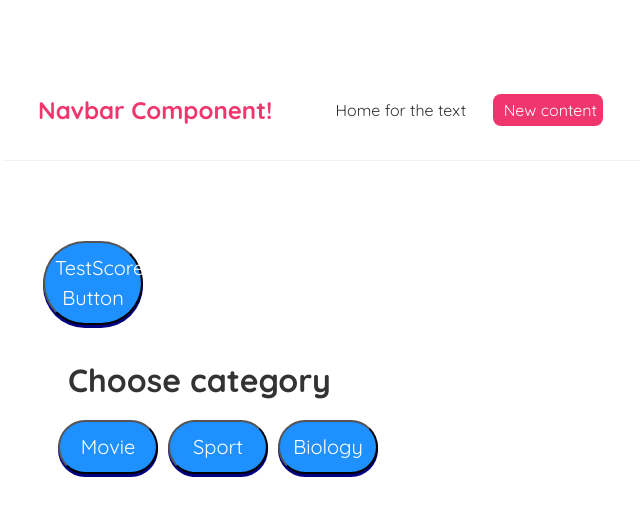
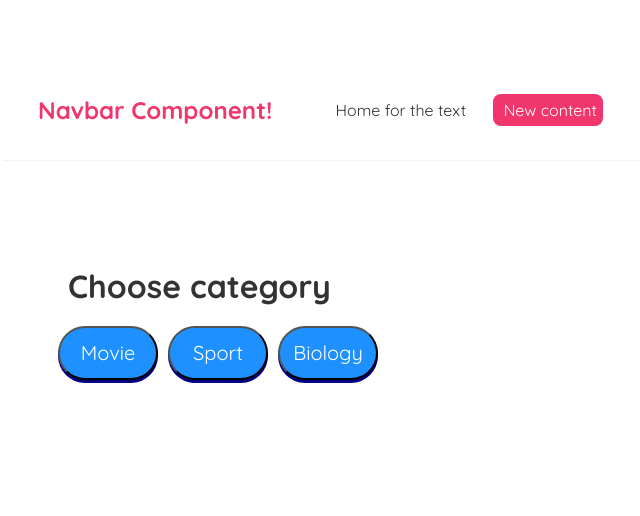
Before and after one commit to naoiri/Quiz-man, a React (Create React App) app in the folder frontend/: page /game in a window 1280 px wide. Shown: the top 516 px of the page, without its empty margins (317-957 px from the left). Built offline with nearby package versions, Linux system fonts and the light colour scheme; no server answers.

Commit message:
Delete unused button

```diff
--- a/frontend/src/CreateQuestion.js
+++ b/frontend/src/CreateQuestion.js
@@ -29,8 +29,6 @@ function CreateQuestion() {
             answer3: e.target.answer3.value,
             answer4: e.target.answer4.value,
             correctAnswer: correctAnswer
-        }).then(function (response) {
-            console.log(response);
         })
     }
 
--- a/frontend/src/Game.js
+++ b/frontend/src/Game.js
@@ -94,7 +94,6 @@ const Game = () => {
 
     return (
         <div>
-            <button onClick={updateHighscore}>TestScore Button</button>
             {chosenCategory == null ? (
                 <div>
                     <h1>Choose category</h1>
```
